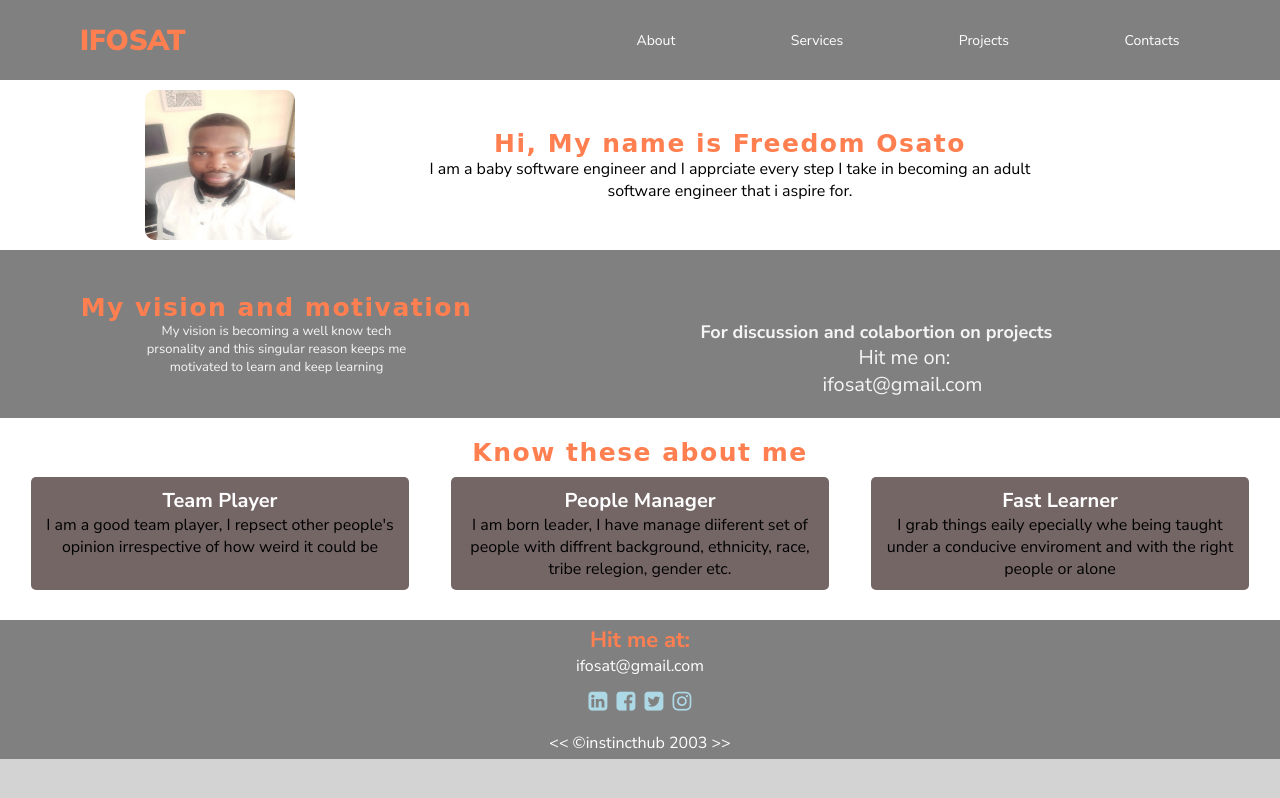
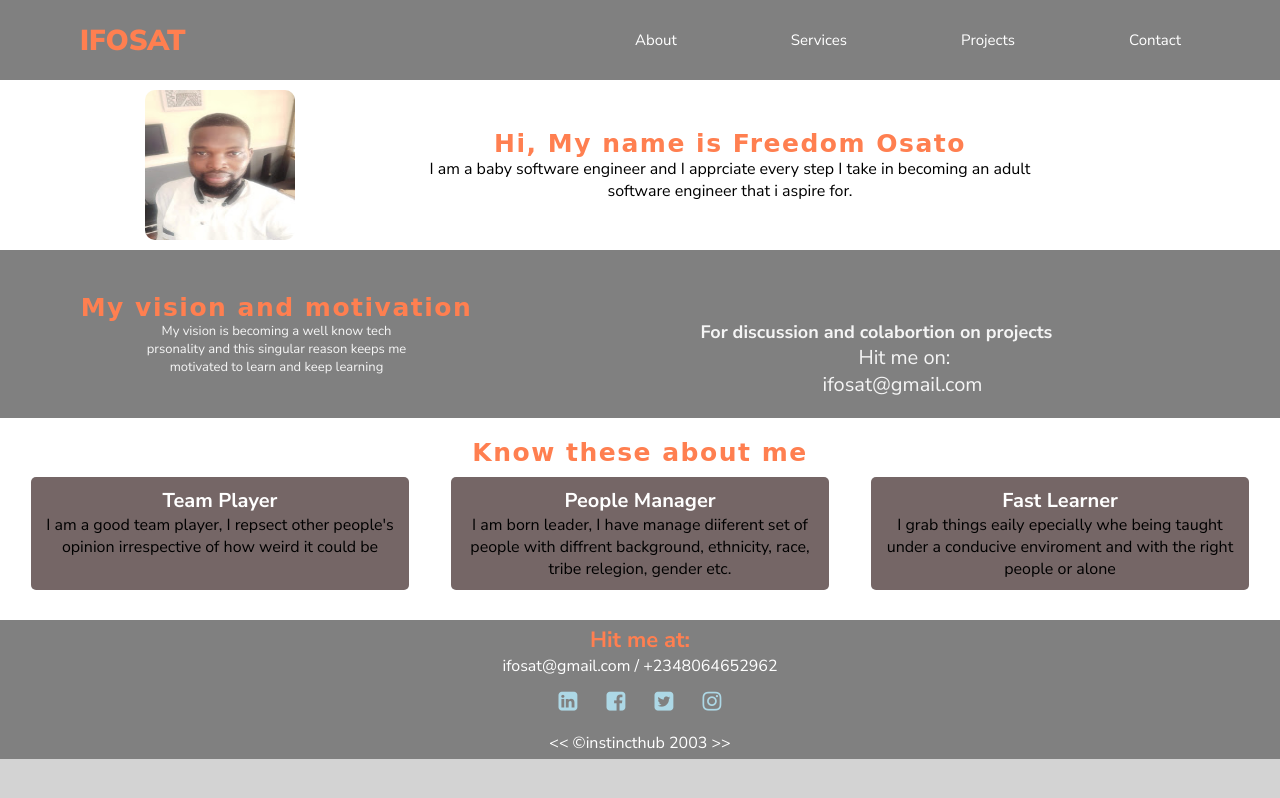
Before and after one commit to freedomosato/Td-Project4-Css-Basic, a plain HTML site: page index.html in a window 1280 px wide. Drawn offline with Linux system fonts and the light colour scheme; a web font is replaced by a local one.

Commit message:
updates contact information

```diff
--- a/index.html
+++ b/index.html
@@ -16,15 +16,15 @@
       <span>IFOSAT</span
       <nav>
         <ul>
-          <li>About</li>
-          <li>services</li>
-          <li>projects</li>
-          <li>contacts</li>
+          <li><a href="#vision">About</a></li>
+          <li><a href="#">Services</a></li>
+          <li><a href="#">Projects</a></li>
+          <li><a href="#footer">Contact</a></li>
         </ul>
       </nav>
     </header>
     <main>
-      <section class="sect-1">
+      <section class="sect-1" id="vision">
         <img src="img.jpg" height="200" width="200" title="my personal photo"/>
         <div>
           <h1>Hi, My name is Freedom Osato</h1>
@@ -78,9 +78,9 @@
         </div>
       </section>
     </main>
-    <footer>
+    <footer id="footer">
       <h4>Hit me at:</h4>
-      <p>ifosat@gmail.com</p>
+      <p>ifosat@gmail.com / +2348064652962</p>
       <p class="socials">
         <a href=""><i class="fa fa-linkedin-square"></i></a>
         <a href=""><i class="fa fa-facebook-square"></i></a>
--- a/style.css
+++ b/style.css
@@ -2,6 +2,7 @@
 * {
   padding: 0;
   margin: 0;
+  text-decoration: none;
   box-sizing: border-box;
   font-family: "Nunito Sans", sans-serif;
 }
@@ -49,9 +50,12 @@ header ul {
 header ul li {
   list-style: none;
   font-weight: 400;
-  font-size: 14px;
+  font-size: 15px;
   margin-left: 7px;
   cursor: pointer;
+}
+header ul li a{
+  color: white;
 }
 header ul li:hover {
   opacity: 0.2;
@@ -153,6 +157,7 @@ footer .socials {
 }
 footer .socials a {
   font-size: 22px;
+  margin: 0 10px;
   color: lightblue;
 }
 footer .socials a:hover {
```
